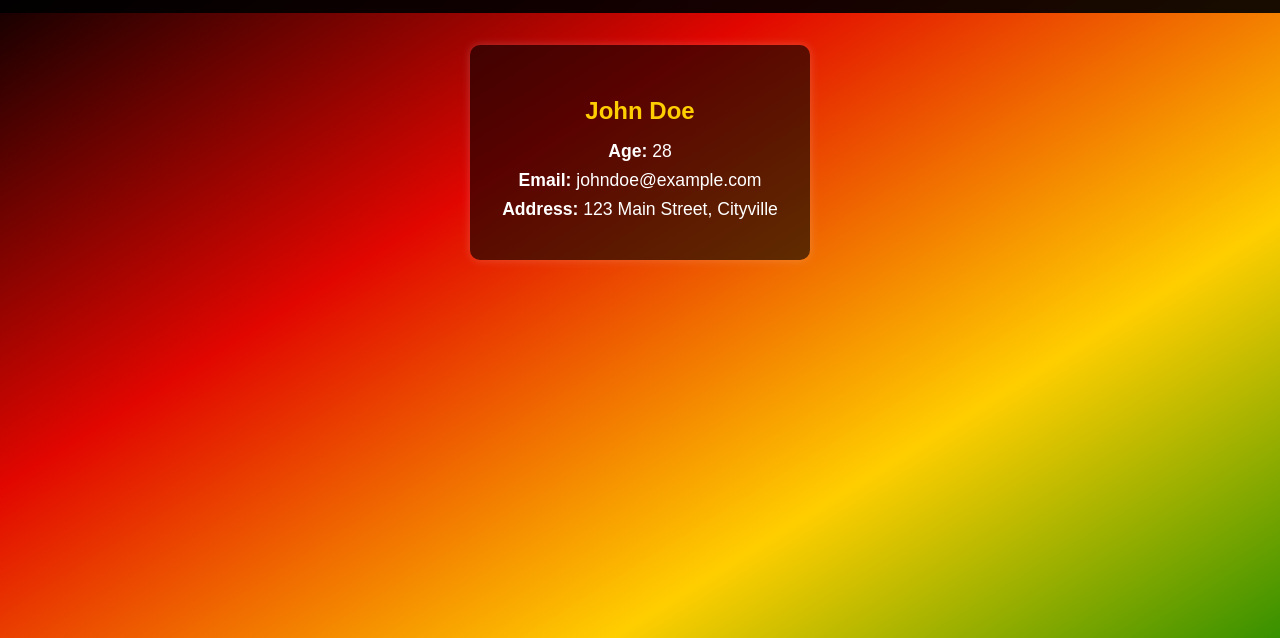
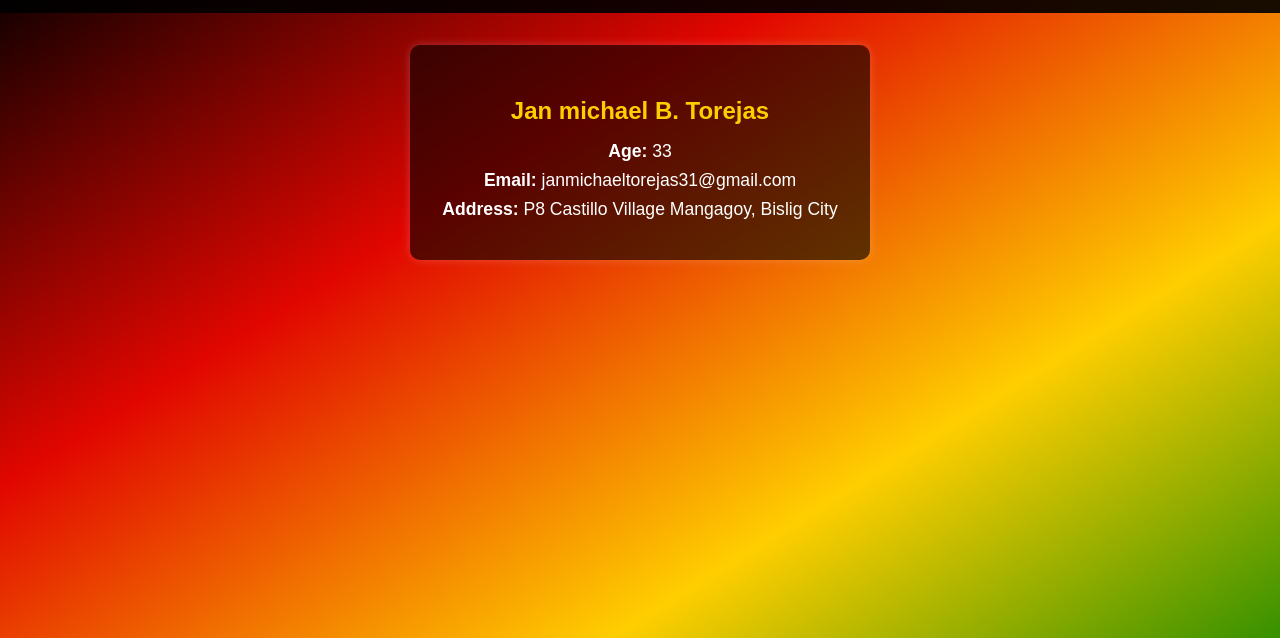
Before and after one commit to michaeltorejas/angela, a plain HTML site: page index.html in a window 1280 px wide. Shown: the part 47-685 px from the top of the page. Drawn offline with Linux system fonts and the light colour scheme.

Commit message:
Update index.html

```diff
--- a/index.html
+++ b/index.html
@@ -159,10 +159,10 @@
 
   <!-- Personal Details -->
   <section class="profile">
-    <h1>John Doe</h1>
-    <p><strong>Age:</strong> 28</p>
-    <p><strong>Email:</strong> johndoe@example.com</p>
-    <p><strong>Address:</strong> 123 Main Street, Cityville</p>
+    <h1>Jan michael B. Torejas</h1>
+    <p><strong>Age:</strong> 33</p>
+    <p><strong>Email:</strong> janmichaeltorejas31@gmail.com</p>
+    <p><strong>Address:</strong> P8 Castillo Village Mangagoy, Bislig City</p>
   </section>
 
   <!-- Footer -->
```
